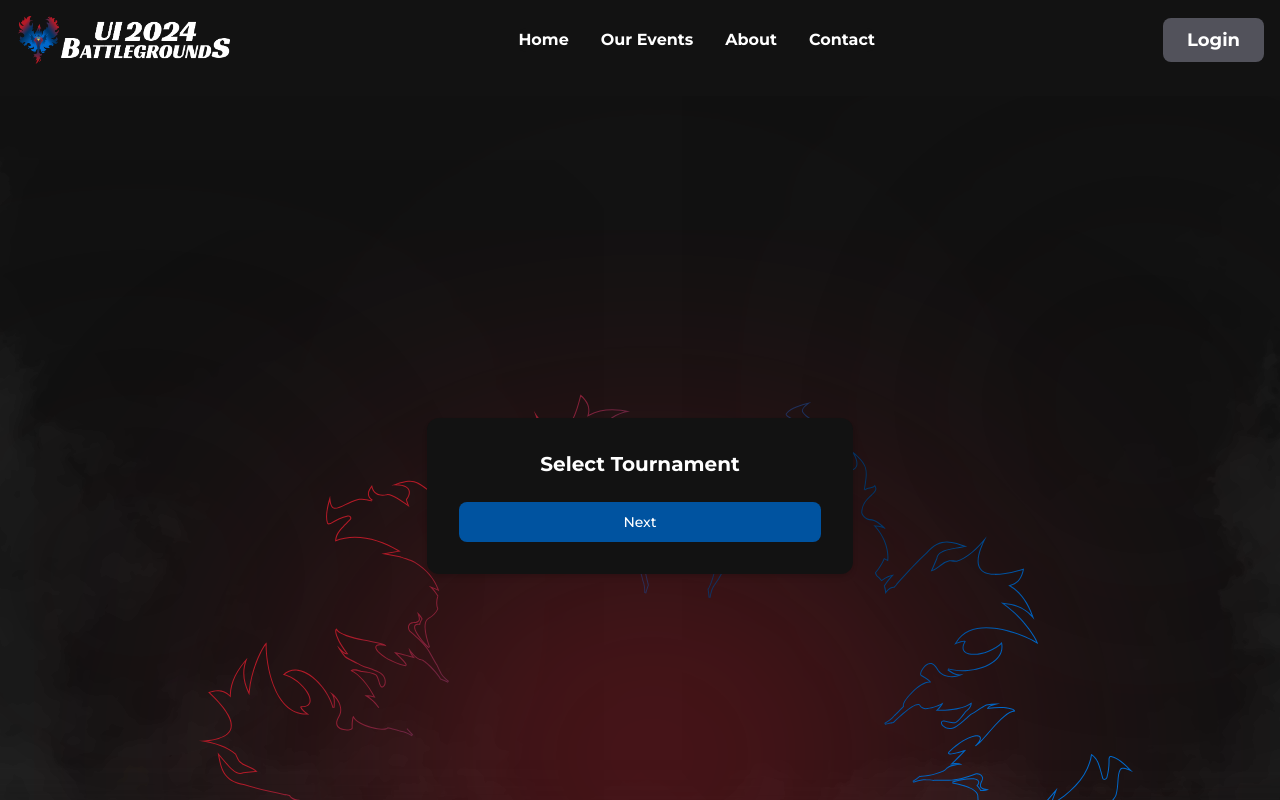
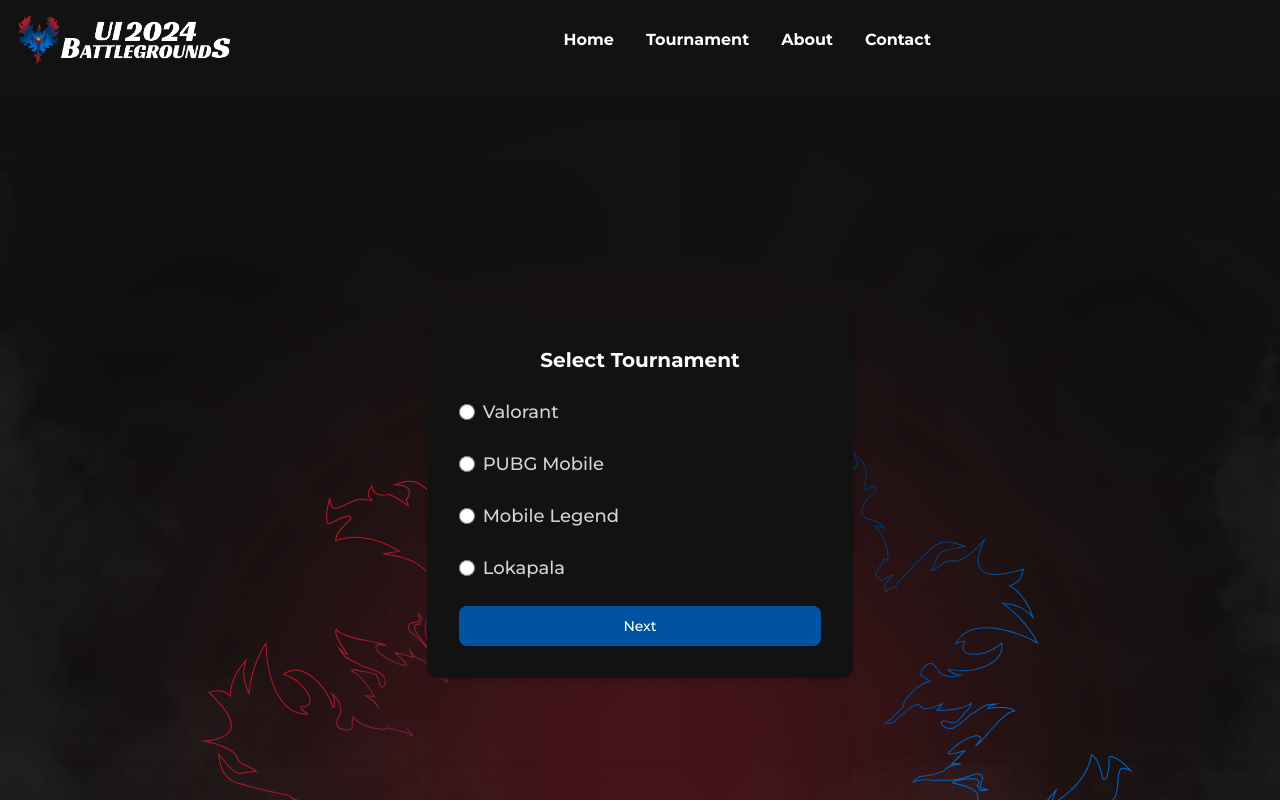
Before and after one commit to UIBG/frontend, a Next.js app: page /event/mini-games-faculty/select-tournament in a window 1280 px wide. Before the commit this address had no page. Shown: the top 800 px of the page. Built offline with nearby package versions, Linux system fonts and the light colour scheme.

Commit message:
ubah fitur turnamen untuk pake form, hapus fitur event, dan semua crudential backend diuabh jadi localhost

```diff
--- a/app/api/auth/login/route.ts
+++ b/app/api/auth/login/route.ts
@@ -1,7 +1,7 @@
 // app/api/auth/route.ts
 import { NextResponse } from 'next/server';
 
-const API_URL = 'backend-production-fd6d.up.railway.app/api/v1/auth/';
+const API_URL = 'localhost:3000/api/v1/auth/';
 
 export async function POST(request: Request) {
     const { username, password, type } = await request.json();
--- a/app/api/auth/register/route.ts
+++ b/app/api/auth/register/route.ts
@@ -1,7 +1,7 @@
 // app/api/auth/route.ts
 import { NextResponse } from 'next/server';
 
-const API_URL = "backend-production-fd6d.up.railway.app/api/v1/auth/";
+const API_URL = "localhost:3000/api/v1/auth/";
 
 export async function POST(request: Request) {
   const { username, email, password, type } = await request.json();
--- a/app/event/mini-games-faculty/select-tournament/page.tsx
+++ b/app/event/mini-games-faculty/select-tournament/page.tsx
@@ -4,36 +4,42 @@ import { useRouter } from 'next/navigation';
 
 const SelectTournament = () => {
     const [selectedTournament, setSelectedTournament] = useState<string | null>(null);
-    const [tournaments, setTournaments] = useState<any[]>([]);
+    // const [tournaments, setTournaments] = useState<any[]>([]);
     const router = useRouter();
 
-    useEffect(() => {
-        const token = localStorage.getItem('token');
-        if (!token) {
-            router.push('/auth/login');
-        } else {
-            fetchTournaments(token);
-        }
-    }, []);
-
-    const fetchTournaments = async (token: string) => {
-        try {
-            const response = await fetch('https://backend-production-fd6d.up.railway.app/api/tournaments', {
-                headers: {
-                    'Authorization': `Bearer ${token}`,
-                    'Content-Type': 'application/json',
-                },
-            });
-            if (!response.ok) {
-                throw new Error('Failed to fetch tournaments');
-            }
-            const data = await response.json();
-            console.log('Fetched Tournaments:', data);
-            setTournaments(data);
-        } catch (error) {
-            console.error('Error fetching tournaments:', error);
-        }
-    };
+    const tournaments = [
+        { id: 'valorant', name: 'Valorant', link: 'https://forms.gle/okP7k1BEvpgTBbwF6' },
+        { id: 'pubg-mobile', name: 'PUBG Mobile', link: 'https://forms.gle/syREf3rWvi8QdJaY8' },
+        { id: 'mobile-legend', name: 'Mobile Legend', link: 'https://forms.gle/EVH6f8cmDeYFwYGU8' },
+        { id: 'lokapala', name: 'Lokapala', link: 'https://forms.gle/ijieSjdeX4AMJ8Ga8' },
+    ];
+    // useEffect(() => {
+    //     const token = localStorage.getItem('token');
+    //     if (!token) {
+    //         router.push('/auth/login');
+    //     } else {
+    //         fetchTournaments(token);
+    //     }
+    // }, []);
+    //
+    // const fetchTournaments = async (token: string) => {
+    //     try {
+    //         const response = await fetch('https://localhost:3000/api/tournaments', {
+    //             headers: {
+    //                 'Authorization': `Bearer ${token}`,
+    //                 'Content-Type': 'application/json',
+    //             },
+    //         });
+    //         if (!response.ok) {
+    //             throw new Error('Failed to fetch tournaments');
+    //         }
+    //         const data = await response.json();
+    //         console.log('Fetched Tournaments:', data);
+    //         setTournaments(data);
+    //     } catch (error) {
+    //         console.error('Error fetching tournaments:', error);
+    //     }
+    // };
 
     const handleTournamentSelection = (event: React.ChangeEvent<HTMLInputElement>) => {
         setSelectedTournament(event.target.value);
@@ -41,11 +47,22 @@ const SelectTournament = () => {
 
     const handleNext = () => {
         if (selectedTournament) {
-            router.push(`/event/mini-games-faculty/rsvp?tournamentId=${selectedTournament}`);
+            const selectedGame = tournaments.find(tournament => tournament.id === selectedTournament);
+            if (selectedGame) {
+                window.open(selectedGame.link, '_blank'); // Redirect to the corresponding Google Form
+            }
         } else {
             alert('Please select a tournament');
         }
     };
+
+    // const handleNext = () => {
+    //     if (selectedTournament) {
+    //         router.push(`/event/mini-games-faculty/rsvp?tournamentId=${selectedTournament}`);
+    //     } else {
+    //         alert('Please select a tournament');
+    //     }
+    // };
 
     return (
         <div className="flex flex-col items-center justify-center flex-grow py-4 mt-24 mb-4 w-full rsvp-background">
--- a/components/event/mini-games-faculty/rsvp/rsvp-form.tsx
+++ b/components/event/mini-games-faculty/rsvp/rsvp-form.tsx
@@ -36,7 +36,7 @@ const RsvpForm = () => {
         const fetchFaculties = async () => {
             try {
                 const token = localStorage.getItem('token');
-                const response = await fetch('https://backend-production-fd6d.up.railway.app/api/faculty-major/faculties', {
+                const response = await fetch('https://localhost:3000/api/faculty-major/faculties', {
                     method: 'GET',
                     headers: {
                         'Authorization': `Bearer ${token}`,
--- a/components/navbar.tsx
+++ b/components/navbar.tsx
@@ -37,28 +37,28 @@ const Navbar = () => {
           <img src="/images/logo-navbar-typography.png" className="h-12" alt="Logo" />
         </a>
         <div className="flex md:order-2 space-x-3 md:space-x-0 rtl:space-x-reverse">
-          <button
-            onClick={toggleMenu}
-            type="button"
-            className="inline-flex items-center p-2 w-10 h-10 justify-center text-sm rounded-lg md:hidden focus:outline-none focus:ring-2 text-zinc-400 hover:bg-zinc-700 focus:ring-zinc-600"
-            aria-controls="navbar-cta"
-            aria-expanded={isOpen ? 'true' : 'false'}
-          >
-            <span className="sr-only">Menu Button</span>
-            <FaBars className="w-10 h-10" />
-          </button>
-          {isLoggedIn ? (
-            <button
-              onClick={handleLogout}
-              className="hidden md:inline-flex text-white focus:ring-4 focus:outline-none font-bold rounded-lg text-lg px-6 py-2 text-center bg-red_primary hover:bg-red_secondary focus:ring-red_tertiary"
-            >
-              Logout
-            </button>
-          ) : (
-            <Link href="/auth/login" className={`hidden md:inline-flex text-white focus:ring-4 focus:outline-none font-bold rounded-lg text-lg px-6 py-2 text-center bg-zinc-600 hover:bg-zinc-700 focus:ring-zinc-800`}>
-              Login
-            </Link>
-          )}
+          {/*<button */}
+          {/*  onClick={toggleMenu}*/}
+          {/*  type="button" */}
+          {/*  className="inline-flex items-center p-2 w-10 h-10 justify-center text-sm rounded-lg md:hidden focus:outline-none focus:ring-2 text-zinc-400 hover:bg-zinc-700 focus:ring-zinc-600" */}
+          {/*  aria-controls="navbar-cta" */}
+          {/*  aria-expanded={isOpen ? 'true' : 'false'}*/}
+          {/*>*/}
+          {/*  <span className="sr-only">Menu Button</span>*/}
+          {/*  <FaBars className="w-10 h-10" />*/}
+          {/*</button>*/}
+          {/*{isLoggedIn ? (*/}
+          {/*  <button */}
+          {/*    onClick={handleLogout} */}
+          {/*    className="hidden md:inline-flex text-white focus:ring-4 focus:outline-none font-bold rounded-lg text-lg px-6 py-2 text-center bg-red_primary hover:bg-red_secondary focus:ring-red_tertiary"*/}
+          {/*  >*/}
+          {/*    Logout*/}
+          {/*  </button>*/}
+          {/*) : (*/}
+          {/*  <Link href="/auth/login" className={`hidden md:inline-flex text-white focus:ring-4 focus:outline-none font-bold rounded-lg text-lg px-6 py-2 text-center bg-zinc-600 hover:bg-zinc-700 focus:ring-zinc-800`}>*/}
+          {/*    Login*/}
+          {/*  </Link>*/}
+          {/*)}*/}
         </div>
         <div className={`items-center justify-between w-full md:flex md:w-auto md:order-1 ${isOpen ? 'block text-center' : 'hidden'}`} id="navbar-cta">
           <ul className="flex flex-col font-bold p-4 md:p-0 mt-4 border rounded-lg bg-zinc-50 md:space-x-8 rtl:space-x-reverse md:flex-row md:mt-0 md:border-0 bg-zinc-800 md:bg-primary border-zinc-700">
@@ -66,7 +66,7 @@ const Navbar = () => {
               <Link href="/" className={`block py-2 px-3 md:p-0 rounded md:hover:text-zinc-500 text-white hover:bg-zinc-700 hover:text-white md:hover:bg-transparent border-zinc-700`} aria-current={pathname === '/' ? 'page' : undefined}>Home</Link>
             </li>
             <li>
-              <Link href="/event" className={`block py-2 px-3 md:p-0 rounded md:hover:text-zinc-700 md:hover:text-zinc-500 text-white hover:bg-zinc-700 hover:text-white md:hover:bg-transparent border-zinc-700`} aria-current={pathname === '/event' ? 'page' : undefined}>Our Events</Link>
+              <Link href="/event" className={`block py-2 px-3 md:p-0 rounded md:hover:text-zinc-700 md:hover:text-zinc-500 text-white hover:bg-zinc-700 hover:text-white md:hover:bg-transparent border-zinc-700`} aria-current={pathname === '/event' ? 'page' : undefined}>Tournament</Link>
             </li>
             <li>
               <Link href="/about" className={`block py-2 px-3 md:p-0 rounded md:hover:text-zinc-700 md:hover:text-zinc-500 text-white hover:bg-zinc-700 hover:text-white md:hover:bg-transparent border-zinc-700`} aria-current={pathname === '/about' ? 'page' : undefined}>About</Link>
@@ -74,22 +74,22 @@ const Navbar = () => {
             <li>
               <Link href="/contact" className={`block py-2 px-3 md:p-0 rounded md:hover:text-zinc-700 md:hover:text-zinc-500 text-white hover:bg-zinc-700 hover:text-white md:hover:bg-transparent border-zinc-700`} aria-current={pathname === '/contact' ? 'page' : undefined}>Contact</Link>
             </li>
-            {!isLoggedIn ? (
-              <li className="md:hidden">
-                <Link href="/auth/login" className="text-white focus:ring-4 focus:outline-none font-bold rounded-lg text-lg px-6 py-2 text-center bg-tertiary hover:bg-zinc-700 focus:ring-zinc-800">
-                  Login
-                </Link>
-              </li>
-            ) : (
-              <li className="md:hidden">
-                <button
-                  onClick={handleLogout}
-                  className="text-white focus:ring-4 focus:outline-none font-bold rounded-lg text-lg px-6 py-2 text-center bg-red_primary hover:bg-red_secondary focus:ring-red_tertiary"
-                >
-                  Logout
-                </button>
-              </li>
-            )}
+            {/*{!isLoggedIn ? (*/}
+            {/*  <li className="md:hidden">*/}
+            {/*    <Link href="/auth/login" className="text-white focus:ring-4 focus:outline-none font-bold rounded-lg text-lg px-6 py-2 text-center bg-tertiary hover:bg-zinc-700 focus:ring-zinc-800">*/}
+            {/*      Login*/}
+            {/*    </Link>*/}
+            {/*  </li>*/}
+            {/*) : (*/}
+            {/*  <li className="md:hidden">*/}
+            {/*    <button */}
+            {/*      onClick={handleLogout} */}
+            {/*      className="text-white focus:ring-4 focus:outline-none font-bold rounded-lg text-lg px-6 py-2 text-center bg-red_primary hover:bg-red_secondary focus:ring-red_tertiary"*/}
+            {/*    >*/}
+            {/*      Logout*/}
+            {/*    </button>*/}
+            {/*  </li>*/}
+            {/*)}*/}
           </ul>
         </div>
       </div>
```
Also changed, not shown: app/event/page.tsx (+1 -9 lines).
